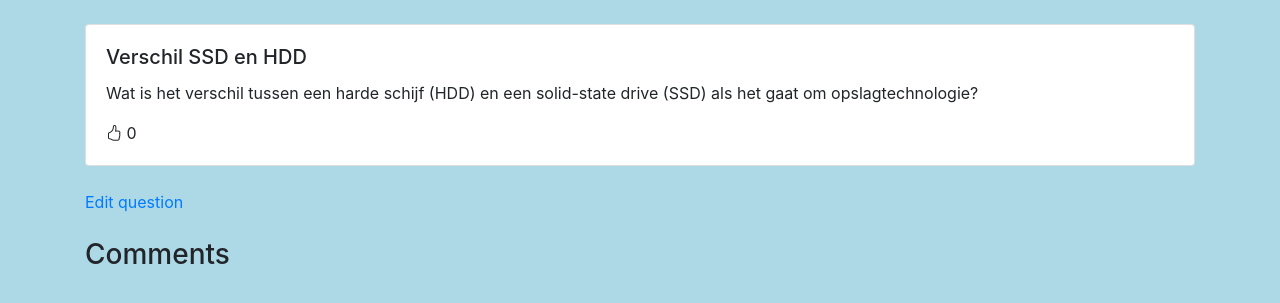
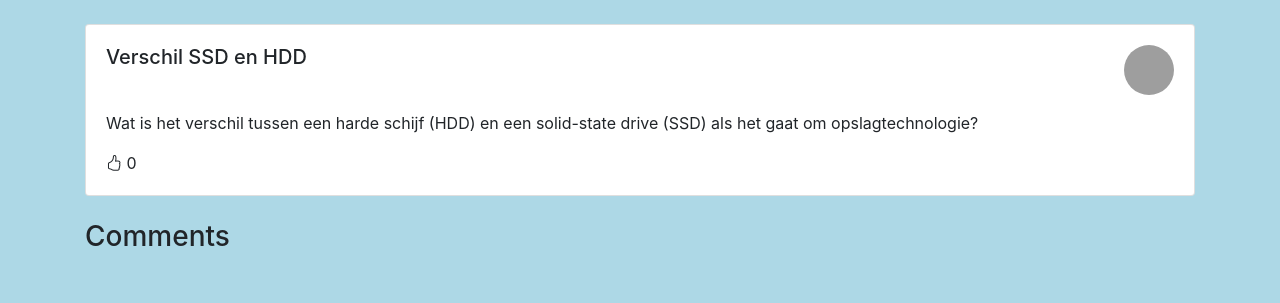
Before and after one commit to RickVerbon/ask, a Django app: page /question/2 in a window 1280 px wide. Shown: the part 56-359 px from the top of the page. Run offline with Django 4.2, Linux system fonts and the light colour scheme; data comes from the database, SQL or seed files in the repository; some libraries are stand-ins or nearby versions; grey boxes are pictures that could not be loaded.

Commit message:
Removed edit link

```diff
--- a/base/templates/base/question_detail.html
+++ b/base/templates/base/question_detail.html
@@ -5,7 +5,10 @@
   <div class="container mt-4">
     <div class="card">
       <div class="card-body">
-        <h5 class="card-title">{{ question.title }}</h5>
+            <div class="d-flex justify-content-between mb-3">
+                    <h5 class="card-title">{{ question.title }}</h5>
+                    <img src="{{ question.author.avatar.url }}" alt="{{ question.author.user.username }}" class="rounded-circle" style="width: 50px; height: 50px;">
+                </div>
         <p class="card-text">{{ question.text }}</p>
          <form>
           {% csrf_token %}
@@ -20,9 +23,6 @@
       </div>
     </div>
   </div>
-    <div class="container mt-4">
-        <a href="{% url 'question-update-view' question.id %}">Edit question</a>
-    </div>
   <div class="container mt-4">
     <h3>Comments</h3>
     <ul class="list-group">
```
